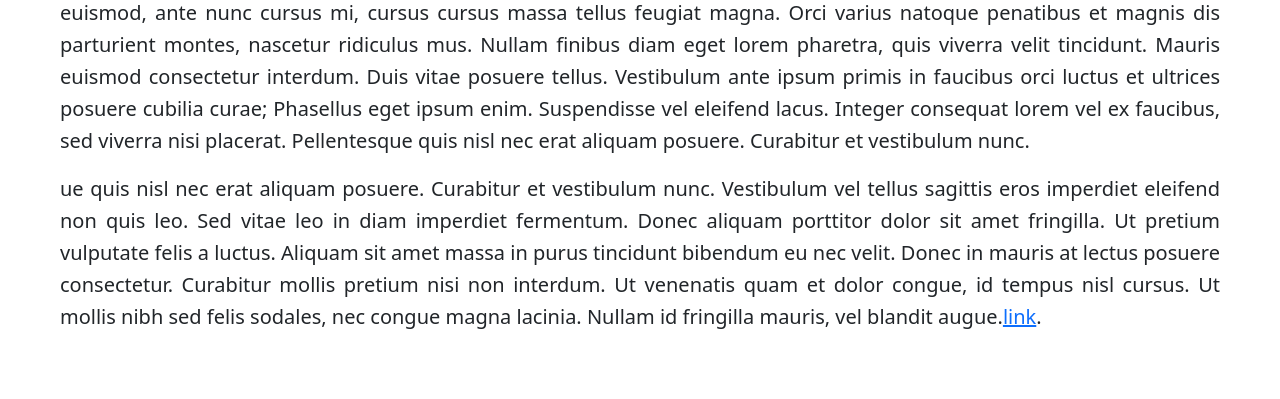
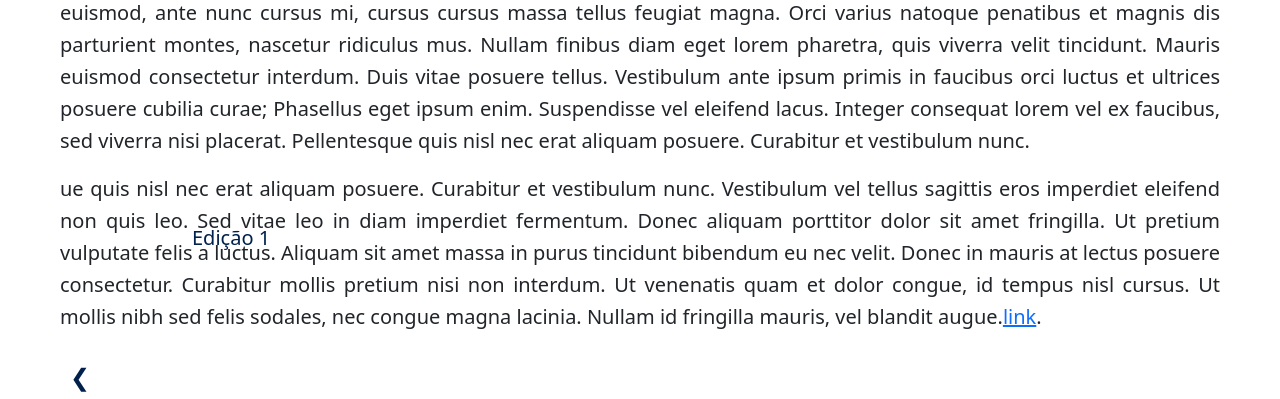
Before and after one commit to artur-pedro/petcomp-newwebsite, a PHP site: page /revista.php in a window 1280 px wide. Shown: the part 490-889 px from the top of the page. Run offline with PHP 8.4, Linux system fonts and the light colour scheme; some web fonts are replaced.

Commit message:
revistacarrosel

```diff
--- a/css/revista.css
+++ b/css/revista.css
@@ -21,6 +21,9 @@ html, body {
 h4 {
     display: inline;
 }
+
+/**/
+
 
 
 /* Estilo para telas grandes (Desktop) */
@@ -180,6 +183,7 @@ h4 {
 }
 
 
+<<<<<<< Updated upstream
 /* Reset */
 /** {
     margin: 0;
@@ -327,3 +331,53 @@ h4 {
     font-size: 0.8rem;
     color: #aaa;
   }
+
+=======
+
+
+.carousel {
+    display: flex;
+    flex-direction: column;
+    align-items: center;
+    margin: 40px auto;
+}
+
+.carousel-images {
+    display: flex;
+    gap: 10px;
+    justify-content: center;
+    align-items: center;
+    margin: 10px;
+}
+
+.carousel-image {
+    width: 60px;
+    height: 90px;
+    object-fit: cover;
+    opacity: 0.3;
+    transition: 0.3s ease;
+    border-radius: 6px;
+    transform: scale(1);
+}
+
+.carousel-image.active {
+    opacity: 1;
+    transform: scale(1.3);
+    border: 2px solid #01204C;
+}
+
+.arrow {
+    background: none;
+    border: none;
+    font-size: 24px;
+    cursor: pointer;
+    color: #01204C;
+    margin: 10px;
+}
+
+.carousel-caption {
+    margin-top: 10px;
+    font-size: 1rem;
+    color: #01204C;
+}
+>>>>>>> Stashed changes
--- a/revista.php
+++ b/revista.php
@@ -27,7 +27,28 @@
             ue quis nisl nec erat aliquam posuere. Curabitur et vestibulum nunc. Vestibulum vel tellus sagittis eros imperdiet eleifend non quis leo. Sed vitae leo in diam imperdiet fermentum. Donec aliquam porttitor dolor sit amet fringilla. Ut pretium vulputate felis a luctus. Aliquam sit amet massa in purus tincidunt bibendum eu nec velit. Donec in mauris at lectus posuere consectetur. Curabitur mollis pretium nisi non interdum. Ut venenatis quam et dolor congue, id tempus nisl cursus. Ut mollis nibh sed felis sodales, nec congue magna lacinia. Nullam id fringilla mauris, vel blandit augue.<a href="#">link</a>.
             </p>
 
+
+            <div class="carousel">
+                <button class="arrow left" onclick="moveCarousel(-1)">&#10094;</button>
+
+                <div class="carousel-images">
+                    <img src="assets/revistas/1a_edicao/revista_1a_edicao_capa.png" alt="Edição 1" class="carousel-image active">
+                    <img src="assets/revistas/2a_edicao/revista_2a_edicao_capa.png" alt="Edição 2" class="carousel-image">
+                    <img src="assets/revistas/1a_edicao/revista_1a_edicao_capa.png" alt="Edição 3" class="carousel-image">
+                </div>
+
+                <button class="arrow right" onclick="moveCarousel(1)">&#10095;</button>
+            </div>
+
+            <p class="carousel-caption">Edição 1</p>
+
     </div>
+
+
+
+
+
+
 
         <!-- Inputs de controle do slide -->
     <input type="radio" name="carousel" id="slide1" checked>
```
